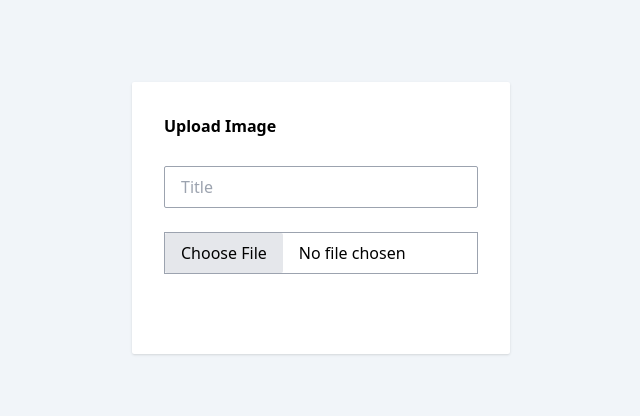
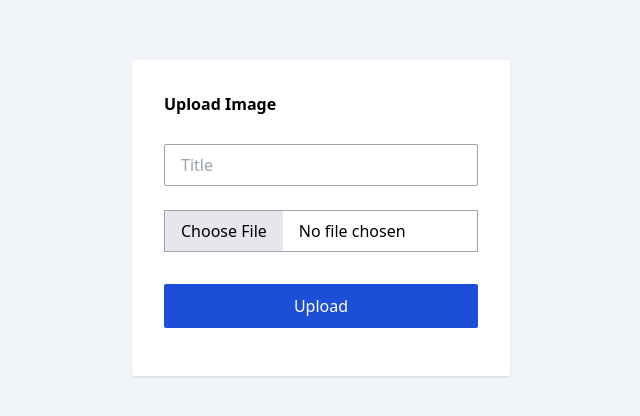
Before and after one commit to AzharAndriann/try-mern-stack, a Next.js app: page /create in a window 1280 px wide. Shown: the part 182-598 px from the top of the page, without its empty margins (319-959 px from the left). Built offline with nearby package versions, Linux system fonts and the light colour scheme.

Commit message:
add props button

```diff
--- a/components/button.tsx
+++ b/components/button.tsx
@@ -1,10 +1,21 @@
 "use-client"
+import clsx from "clsx"
 import { useFormState, useFormStatus } from "react-dom"
 
-export const SubmitButton = () =>
+export const SubmitButton = ( { label }: { label: string } ) =>
 {
-  const {pending} = useFormStatus()
+  const { pending } = useFormStatus()
   return (
-    <button className='bg-blue-700 text-white w-full font-medium py-2.5 px-6 text-base rounded-sm hover:bg-blue-600' disabled={pending} type='submit'>upload</button>
+    <button className={ clsx( "bg-blue-700 text-white w-full font-medium py-2.5 px-6 text-base rounded-sm hover:bg-blue-600", { "opacity-50 cursor-progress": pending } ) } disabled={ pending } type='submit'>
+      { label == "upload" ? (
+        <>
+          { pending ? "Uploading..." : "Upload" }
+        </>
+      ) : (
+        <>
+          { pending ? "Updating..." : "Update" }
+        </>
+      ) }
+    </button>
   )
 }
--- a/components/create-form.tsx
+++ b/components/create-form.tsx
@@ -2,6 +2,7 @@
 import React from 'react'
 import { uploadImage } from '@/lib/action'
 import { useFormState } from 'react-dom'
+import { SubmitButton } from '@/components/button'
 
 const CreateForm = () =>
 {
@@ -27,6 +28,7 @@ const CreateForm = () =>
         </div>
       </div>
       <div className="mb-4 pt-4">
+        <SubmitButton label="upload" />
       </div>
     </form>
   )
```
